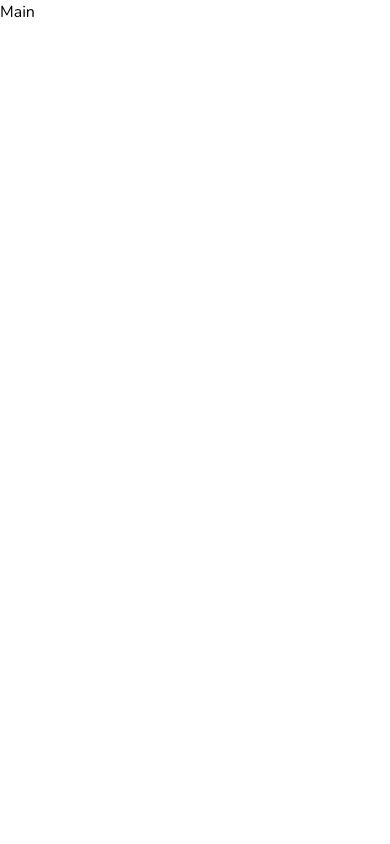
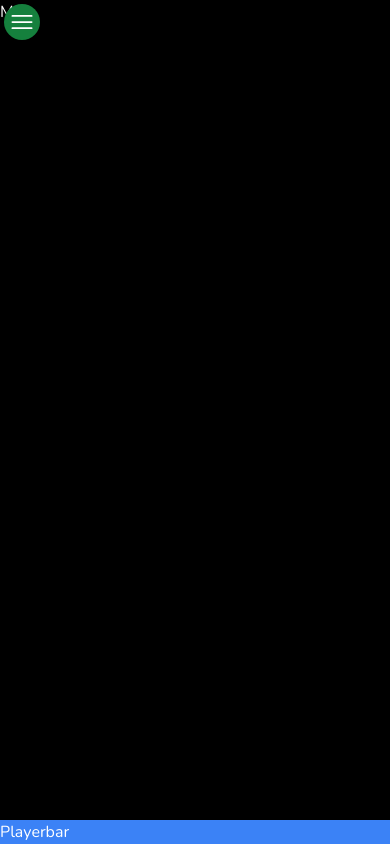
Before and after one commit to marvinel1013/spotify-clone, a Next.js app: page / in a window 390 px wide. Built offline with nearby package versions, Linux system fonts and the light colour scheme.

Commit message:
layout structure set up

```diff
--- a/app/layout.jsx
+++ b/app/layout.jsx
@@ -1,3 +1,6 @@
+import MobileMenu from "@/components/MobileMenu";
+import Playerbar from "@/components/Playerbar";
+import Sidebar from "@/components/Sidebar";
 import "@/styles/globals.css";
 import { Nunito } from "next/font/google";
 
@@ -14,7 +17,14 @@
 export default function RootLayout({ children }) {
   return (
     <html lang="en">
-      <body className={nunito.className}>{children}</body>
+      <body className={nunito.className}>
+        <main className="h-full w-full flex bg-black text-white">
+          <Sidebar />
+          <MobileMenu />
+          {children}
+          <Playerbar />
+        </main>
+      </body>
     </html>
   );
 }
--- a/app/page.jsx
+++ b/app/page.jsx
@@ -1,5 +1,5 @@
 function Main() {
-  return <div>Main</div>;
+  return <div className="h-screen flex-grow">Main</div>;
 }
 
 export default Main;
--- /dev/null
+++ b/components/MobileMenu.jsx
@@ -0,0 +1,40 @@
+"use client";
+
+import { Bars3Icon, XMarkIcon } from "@heroicons/react/24/outline";
+import { useCallback, useState } from "react";
+
+function MobileMenu() {
+  const [isOpen, setIsOpen] = useState(false);
+  const openStyle =
+    "bg-black/50 backdrop-blur-sm fixed top-0 left-0 right-0 bottom-0 duration-300 ease-in";
+  const openMenuStyle =
+    "bg-neutral-950 fixed top-0 bottom-0 left-0 w-[55%] border-r border-green-500/30 p-2 duration-300 ease-in";
+  const closeMenuStyle =
+    "bg-neutral-950 fixed top-0 bottom-0 left-[-500px] w-[55%] border-r border-green-500/30 p-2 duration-300 ease-in";
+
+  const handleOpen = useCallback(() => {
+    setIsOpen((value) => !value);
+  }, [setIsOpen]);
+
+  return (
+    <div className="fixed top-1 left-1 md:hidden">
+      <button onClick={handleOpen} className="bg-green-700 p-1 rounded-full">
+        <Bars3Icon className="w-7" />
+      </button>
+
+      <div className={isOpen ? openStyle : ""}>
+        <div className={isOpen ? openMenuStyle : closeMenuStyle}>
+          <div className="flex items-center justify-between">
+            <div></div>
+
+            <button onClick={handleOpen}>
+              <XMarkIcon className="w-6 text-green-500" />
+            </button>
+          </div>
+        </div>
+      </div>
+    </div>
+  );
+}
+
+export default MobileMenu;
--- /dev/null
+++ b/components/Playerbar.jsx
@@ -0,0 +1,9 @@
+function Playerbar() {
+  return (
+    <div className="fixed bg-blue-500 bottom-0 right-0 left-0 z-10">
+      Playerbar
+    </div>
+  );
+}
+
+export default Playerbar;
--- /dev/null
+++ b/components/Sidebar.jsx
@@ -0,0 +1,9 @@
+function Sidebar() {
+  return (
+    <div className="hidden md:block h-screen bg-yellow-300 w-[200px]">
+      Sidebar
+    </div>
+  );
+}
+
+export default Sidebar;
--- a/package.json
+++ b/package.json
@@ -9,6 +9,7 @@
     "lint": "next lint"
   },
   "dependencies": {
+    "@heroicons/react": "^2.0.18",
     "autoprefixer": "10.4.14",
     "next": "13.4.12",
     "postcss": "8.4.27",
```
Also changed, not shown: 1 other file (tests, documents, lock files or other folders).
